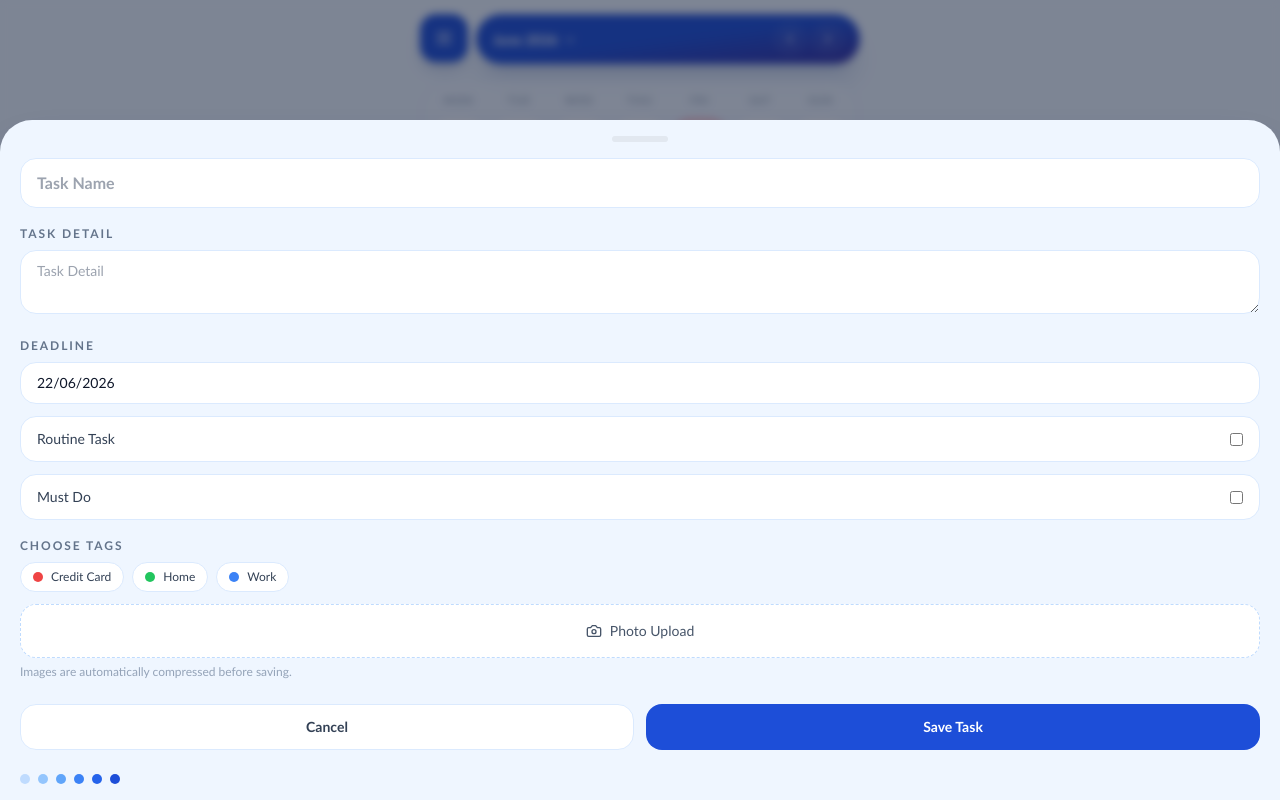
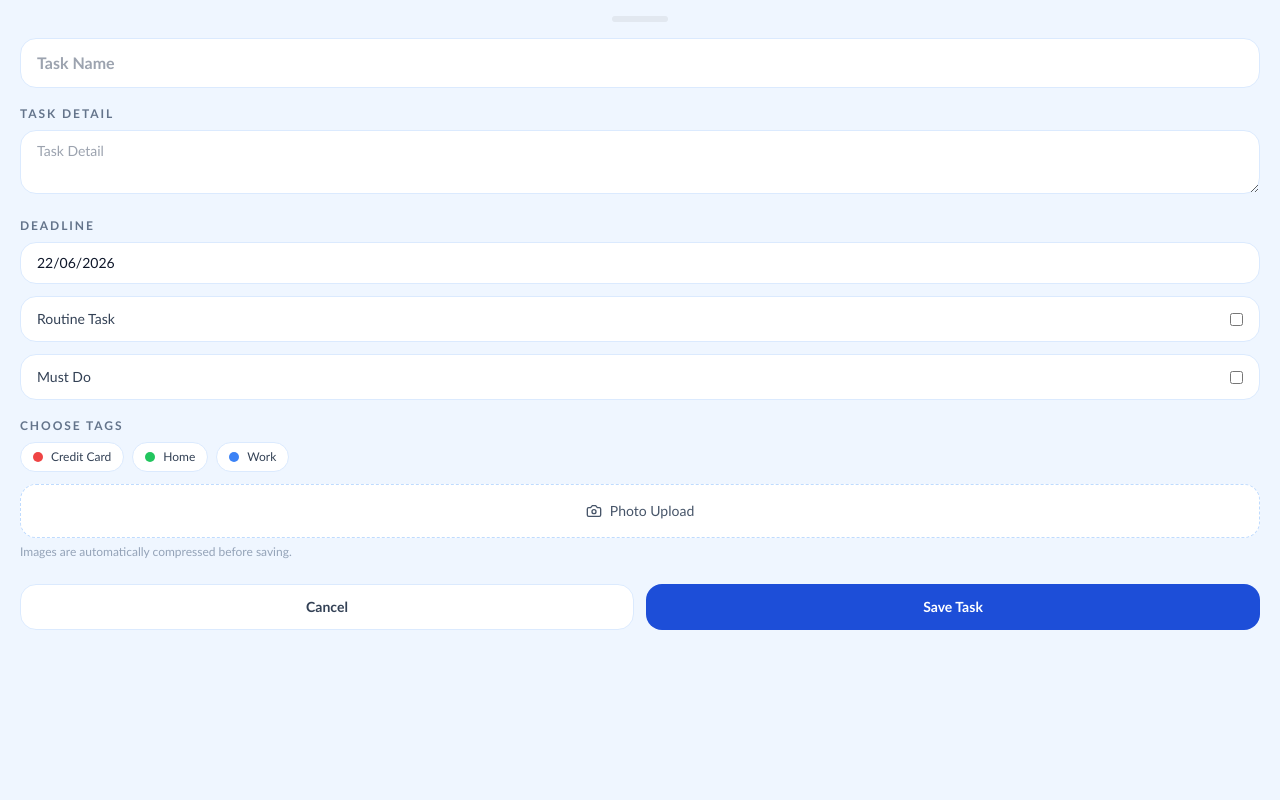
Before and after one commit to h13214489-sketch/taskmng, a React (Vite) app: page / in a window 1280 px wide. Both pictures are taken after a click on the button 1232 px from the left and 744 px from the top of the page. Built offline with nearby package versions, Linux system fonts and the light colour scheme.

Commit message:
feat: Revise Tadknmg UI
Co-authored-by: traeagent <traeagent@users.noreply.github.com>

```diff
--- a/src/components/task-sheet.tsx
+++ b/src/components/task-sheet.tsx
@@ -4,6 +4,7 @@ import { useTranslation } from "react-i18next";
 
 import { ImageLightbox } from "@/components/image-lightbox";
 import { TagChip } from "@/components/tag-chip";
+import { cn } from "@/lib/utils";
 import type { AddTaskInput, ResolvedTask, Tag } from "@/types/models";
 import { toDisplayDate } from "@/utils/date";
 import { ImageUploadError, type ImageUploadErrorCode, optimizeImageFile } from "@/utils/image";
@@ -21,8 +22,6 @@ interface TaskSheetProps {
   onDelete: (task: ResolvedTask) => Promise<void>;
   onEndRoutine: (task: ResolvedTask) => Promise<void>;
 }
-
-const defaultColors = ["#bfdbfe", "#93c5fd", "#60a5fa", "#3b82f6", "#2563eb", "#1d4ed8"];
 
 export function TaskSheet({
   open,
@@ -178,7 +177,12 @@ export function TaskSheet({
 
   return (
     <div className="fixed inset-0 z-50 flex items-end bg-slate-900/50 backdrop-blur-sm">
-      <section className="max-h-[92vh] w-full overflow-y-auto rounded-t-[32px] bg-blue-50 px-5 pb-4 pt-4 shadow-2xl shadow-blue-900/20">
+      <section
+        className={cn(
+          "w-full overflow-y-auto bg-blue-50 px-5 pb-4 pt-4 shadow-2xl shadow-blue-900/20",
+          mode === "create" ? "h-screen rounded-none" : "max-h-[92vh] rounded-t-[32px]",
+        )}
+      >
         <div className="mx-auto mb-4 h-1.5 w-14 rounded-full bg-slate-200" />
         {mode !== "create" ? (
           <div className="mb-3 flex items-center justify-between gap-4">
@@ -407,14 +411,6 @@ export function TaskSheet({
             </div>
           </form>
         )}
-
-        {mode === "create" ? (
-          <div className="mt-4 flex items-center gap-2 text-xs text-slate-400">
-            {defaultColors.map((color) => (
-              <span key={color} className="h-2.5 w-2.5 rounded-full" style={{ backgroundColor: color }} />
-            ))}
-          </div>
-        ) : null}
       </section>
       {previewImage ? <ImageLightbox open={true} src={previewImage.src} alt={previewImage.alt} onClose={() => setPreviewImage(null)} /> : null}
     </div>
```
